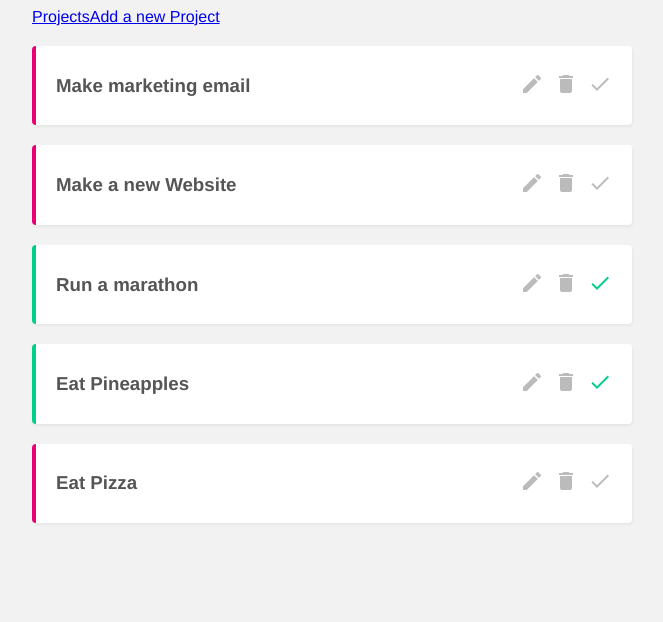
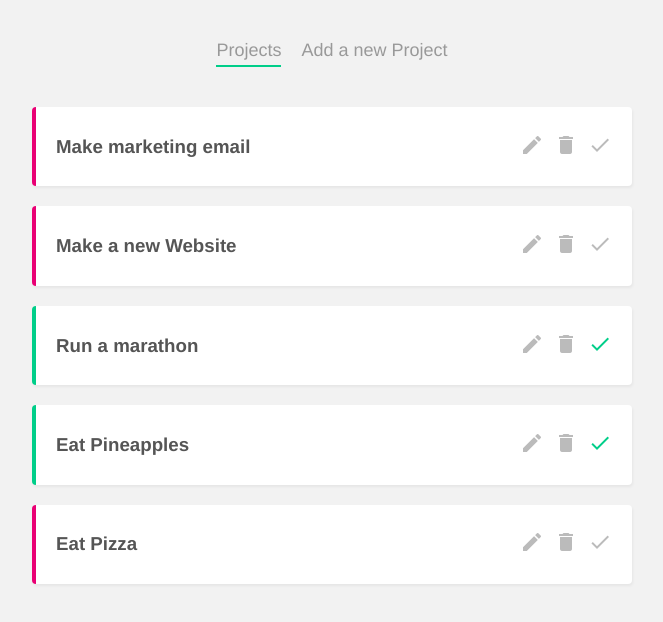
Before and after one commit to hardluker/project-planner, a Vue app: page /#/ in a window 1280 px wide. Shown: the top 622 px of the page, without its empty margins (308-971 px from the left). Built offline with nearby package versions, Linux system fonts and the light colour scheme; data requests are answered from the project's data file.

Commit message:
Updated the Navbar styling

```diff
--- a/src/components/Navbar.vue
+++ b/src/components/Navbar.vue
@@ -9,4 +9,20 @@
 export default {};
 </script>
 
-<style></style>
+<style>
+.main-nav {
+  text-align: center;
+  margin: 40px auto;
+}
+.main-nav a {
+  display: inline-block;
+  text-decoration: none;
+  margin: 0 10px;
+  color: #999;
+  font-size: 18px;
+}
+a.router-link-active {
+  border-bottom: 2px solid #00ce89;
+  padding-bottom: 4px;
+}
+</style>
```
